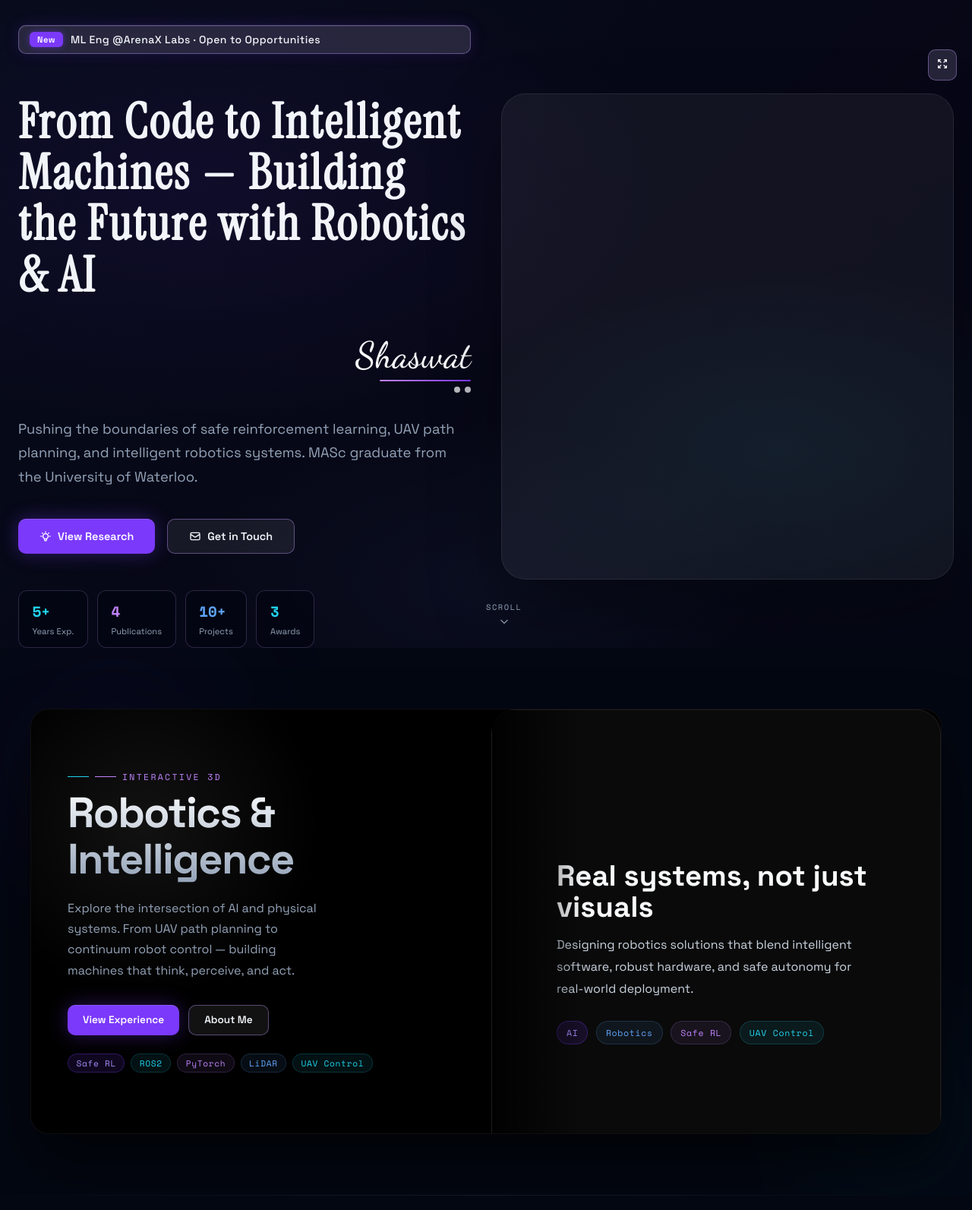
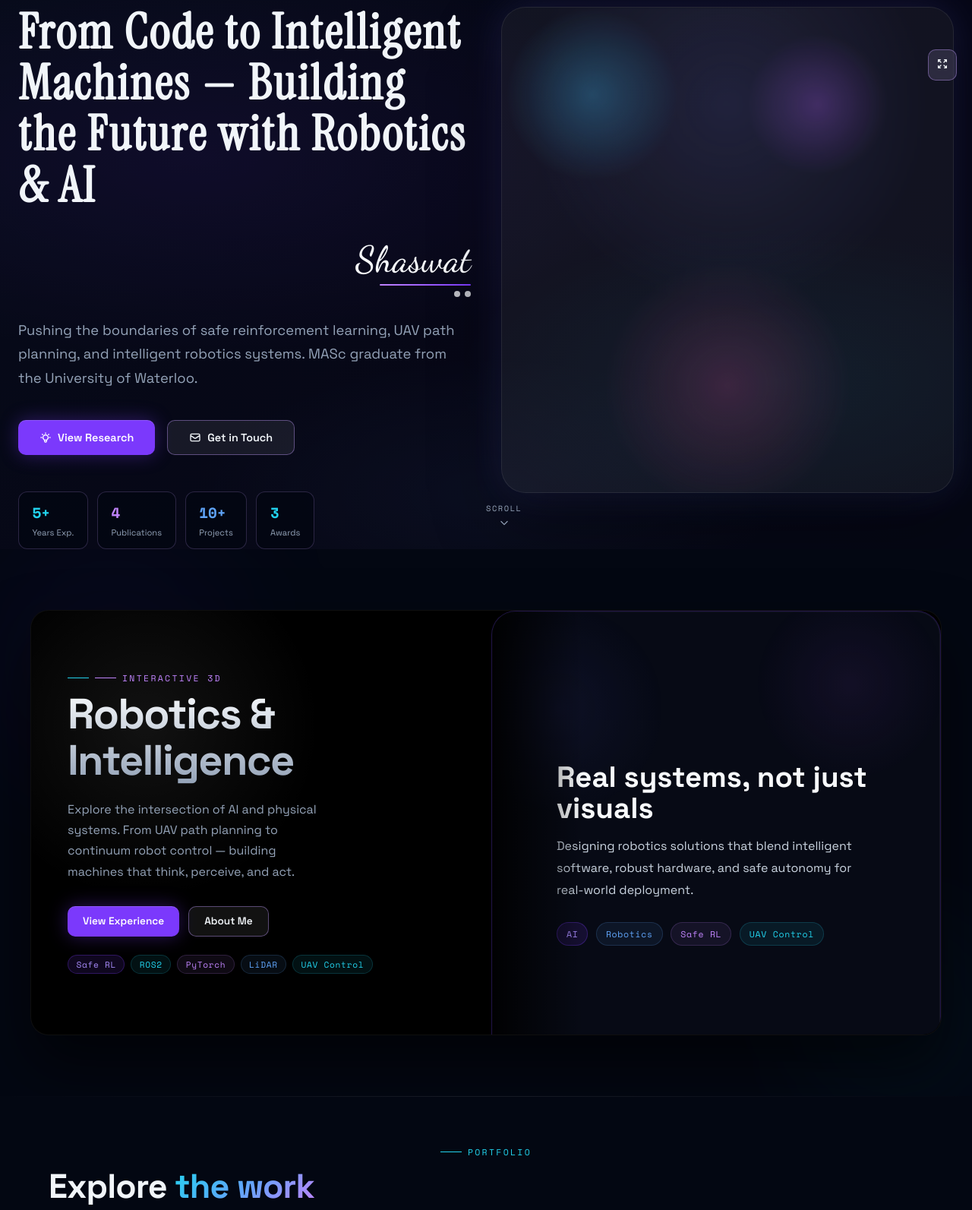
Before and after one commit to sissanjeev-cmd/shaswatolten, a website: page index.html in a window 1280 px wide. Shown: the part 80-1673 px from the top of the page at 76% size. Drawn offline with nearby package versions, Linux system fonts and the light colour scheme; some packages are replaced by stand-ins of ours; a script that the page names is missing.

Commit message:
Match right-side panel styling to left-side glass effect

```diff
--- a/index.html
+++ b/index.html
@@ -18,7 +18,7 @@
       flex-direction: column;
       align-items: flex-start;
       justify-content: flex-start;
-      padding-top: 3rem;
+      padding-top: 1.5rem;
     }
 
     .video-bg {
@@ -94,7 +94,7 @@
       line-height: 1.05;
       letter-spacing: 0.04em;
       color: #f1f5f9;
-      margin: 2rem 0 1.5rem;
+      margin: 0 0 1.5rem;
     }
 
     .hero-headline em {
@@ -130,7 +130,7 @@
     .hero-3d {
       display: flex;
       justify-content: center;
-      align-items: center;
+      align-items: flex-start;
     }
 
     .hero-3d-card {
@@ -141,9 +141,29 @@
       overflow: hidden;
       border: 1px solid rgba(255, 255, 255, 0.08);
       background: rgba(255, 255, 255, 0.05);
-      box-shadow: 0 40px 90px rgba(0, 0, 0, 0.35);
+      box-shadow: 0 40px 90px rgba(0, 0, 0, 0.35), 0 0 50px rgba(99, 102, 241, 0.18);
       position: relative;
       transition: transform 0.35s ease, box-shadow 0.35s ease;
+    }
+
+    .hero-3d-card::before {
+      content: '';
+      position: absolute;
+      inset: 0;
+      pointer-events: none;
+      background:
+        radial-gradient(circle at 20% 18%, rgba(56, 189, 248, 0.28), transparent 16%),
+        radial-gradient(circle at 70% 20%, rgba(168, 85, 247, 0.26), transparent 14%),
+        radial-gradient(circle at 50% 78%, rgba(236, 72, 153, 0.18), transparent 28%),
+        radial-gradient(circle at 50% 20%, rgba(129, 140, 248, 0.12), transparent 45%);
+      mix-blend-mode: screen;
+      opacity: 1;
+      filter: blur(1px);
+    }
+
+    .hero-3d-card:hover {
+      transform: translateY(-4px);
+      box-shadow: 0 75px 140px rgba(0, 0, 0, 0.45), 0 0 80px rgba(168, 85, 247, 0.25), inset 0 0 0 1px rgba(123, 57, 252, 0.12);
     }
 
     .hero-3d-card:hover {
@@ -153,17 +173,17 @@
 
     .hero-3d-card spline-viewer {
       position: absolute;
-      top: 42%;
+      top: 46%;
       left: 50%;
-      width: 135%;
-      height: 135%;
-      transform: translate(-50%, -53%);
+      width: 132%;
+      height: 132%;
+      transform: translate(-50%, -56%);
       display: block;
       transition: transform 0.35s ease, filter 0.35s ease;
     }
 
     .hero-3d-card:hover spline-viewer {
-      transform: translate(-50%, -53%) scale(1.03);
+      transform: translate(-50%, -56%) scale(1.03);
       filter: drop-shadow(0 0 28px rgba(123, 57, 252, 0.28));
     }
 
@@ -172,7 +192,7 @@
       flex-direction: column;
       align-items: flex-end;
       gap: 0.45rem;
-      margin: 1.5rem 0 2rem;
+      margin: 1rem 0 1.75rem;
       align-self: flex-end;
       width: auto;
     }
@@ -216,14 +236,30 @@
       padding: 2.5rem;
       min-height: 640px;
       border-radius: 32px;
-      background: rgba(255, 255, 255, 0.04);
-      border: 1px solid rgba(255, 255, 255, 0.08);
-      box-shadow: 0 40px 90px rgba(0, 0, 0, 0.25);
+      background: rgba(10, 15, 30, 0.72);
+      border: 1px solid rgba(123, 57, 252, 0.22);
+      box-shadow: 0 40px 100px rgba(0, 0, 0, 0.35), inset 0 0 0 1px rgba(255, 255, 255, 0.05);
+      backdrop-filter: blur(24px);
+      position: relative;
+      overflow: hidden;
+    }
+
+    .hero-secondary-panel::after {
+      content: '';
+      position: absolute;
+      inset: 0;
+      pointer-events: none;
+      background:
+        radial-gradient(circle at 15% 20%, rgba(99, 102, 241, 0.10), transparent 20%),
+        radial-gradient(circle at 80% 15%, rgba(168, 85, 247, 0.10), transparent 18%);
+      opacity: 0.75;
     }
 
     .hero-secondary-content {
       max-width: 420px;
       text-align: left;
+      position: relative;
+      z-index: 1;
     }
 
     .hero-secondary-content h3 {
@@ -480,12 +516,6 @@
     <div class="video-hero-content" style="animation: fadeUp 0.9s ease forwards;">
       <div class="hero-grid">
         <div class="hero-copy">
-          <!-- Glass pill badge -->
-          <div class="glass-pill" style="margin: 0 0 1.5rem 0; justify-content:flex-start;">
-            <span class="glass-pill-badge">New</span>
-            <span class="glass-pill-text">ML Eng @ArenaX Labs · Open to Opportunities</span>
-          </div>
-
           <!-- Headline (Instrument Serif, matching component) -->
           <h1 class="hero-headline">
             From Code to Intelligent Machines — Building the Future with Robotics &amp; AI
```
